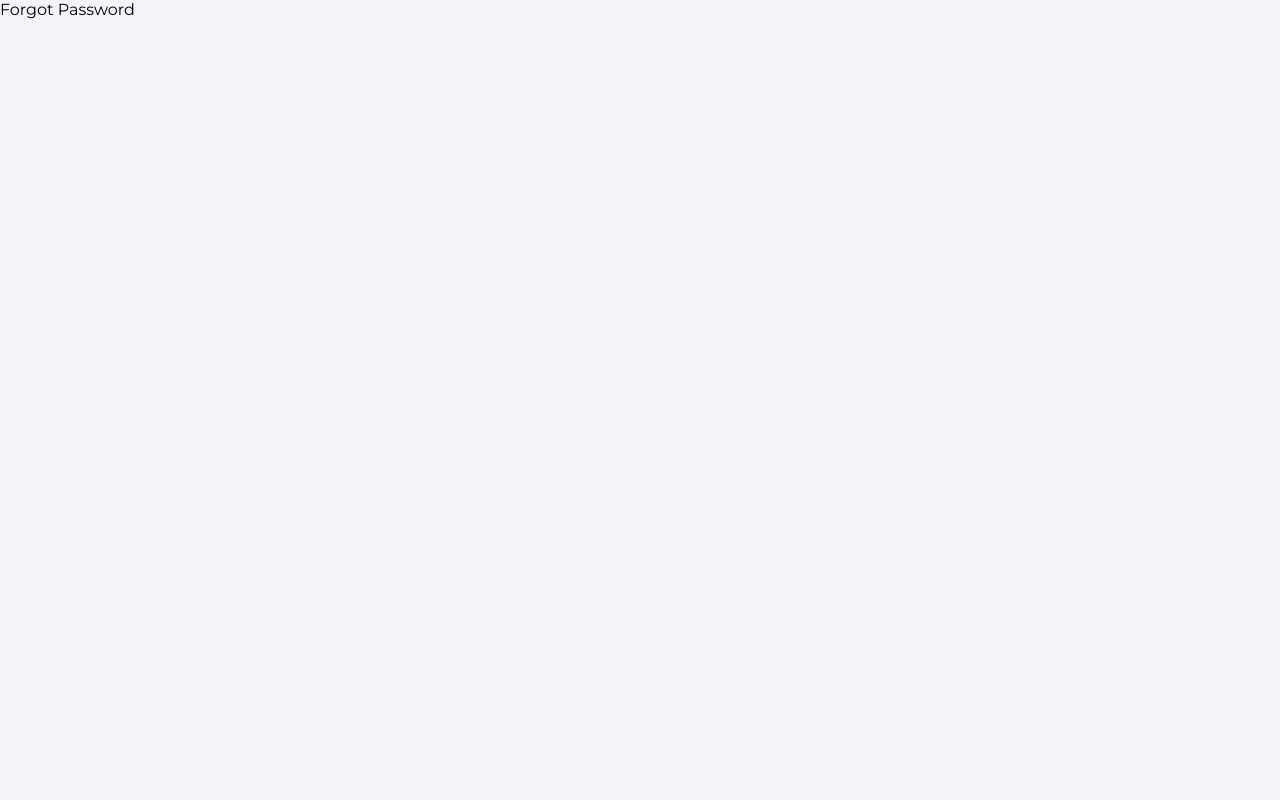
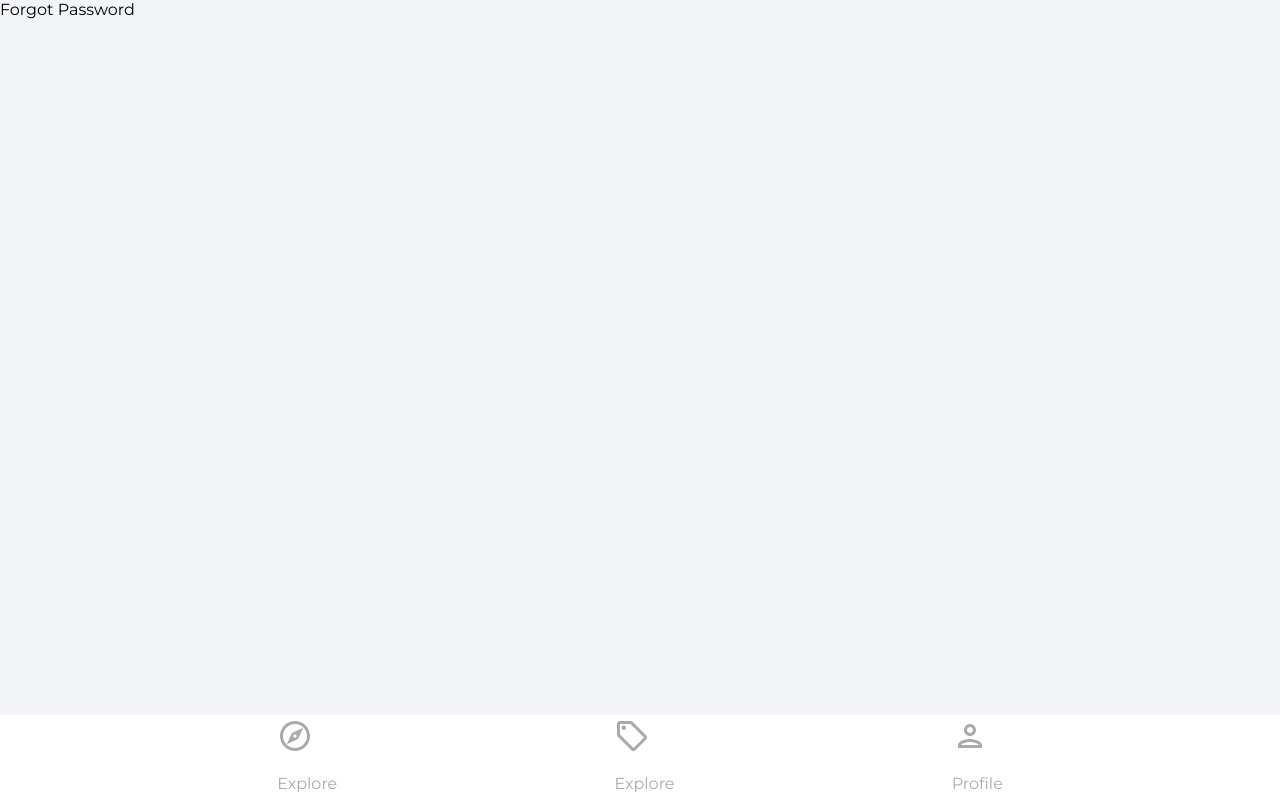
Before and after one commit to jjosephd/themarketplace, a React (Create React App) app: page /forgot-password in a window 1280 px wide. Built offline with nearby package versions, Linux system fonts and the light colour scheme.

Commit message:
Page icons added and links for pages created using NavLink component

```diff
--- a/src/App.js
+++ b/src/App.js
@@ -1,5 +1,6 @@
 import { useEffect } from 'react';
 import { BrowserRouter as Router, Route, Routes } from 'react-router-dom';
+import Navbar from './components/Navbar';
 import Explore from './pages/Explore';
 import Offers from './pages/Offers';
 import SignIn from './pages/SignIn';
@@ -20,6 +21,8 @@
           <Route path="/sign-up" element={<SignUp />} />
           <Route path="/forgot-password" element={<ForgotPassword />} />
         </Routes>
+        {/*Navigation Bar*/}
+        <Navbar />
       </Router>
     </>
   );
--- /dev/null
+++ b/src/components/Navbar.jsx
@@ -0,0 +1,74 @@
+// Copyright 2024 Jordan Daniel
+//
+// Licensed under the Apache License, Version 2.0 (the "License");
+// you may not use this file except in compliance with the License.
+// You may obtain a copy of the License at
+//
+//     https://www.apache.org/licenses/LICENSE-2.0
+//
+// Unless required by applicable law or agreed to in writing, software
+// distributed under the License is distributed on an "AS IS" BASIS,
+// WITHOUT WARRANTIES OR CONDITIONS OF ANY KIND, either express or implied.
+// See the License for the specific language governing permissions and
+// limitations under the License.
+import React from 'react';
+import { useNavigate, useLocation } from 'react-router-dom';
+import { ReactComponent as OfferIcon } from '../assets/svg/localOfferIcon.svg';
+import { ReactComponent as ExploreIcon } from '../assets/svg/exploreIcon.svg';
+import { ReactComponent as PersonOutlineIcon } from '../assets/svg/personOutlineIcon.svg';
+import { NavLink } from 'react-router-dom';
+import { useRef } from 'react';
+const Navbar = () => {
+  return (
+    <footer className="navbar">
+      <nav className="navbarNav">
+        <ul className="navbarListItems">
+          <li className="navbarListItem">
+            <NavLink
+              to="/"
+              style={({ isActive }) => {
+                return {
+                  fill: isActive ? '#2c2c2c' : '#AAAAAA',
+                  color: isActive ? '#2c2c2c' : '#AAAAAA',
+                };
+              }}
+            >
+              <ExploreIcon fill="" width="36px" height="36px" />
+              <p>Explore</p>
+            </NavLink>
+          </li>
+          <li className="navbarListItem">
+            <NavLink
+              to="/offers"
+              style={({ isActive }) => {
+                return {
+                  fill: isActive ? '#2c2c2c' : '#AAAAAA',
+                  color: isActive ? '#2c2c2c' : '#AAAAAA',
+                };
+              }}
+            >
+              <OfferIcon fill="" width="36px" height="36px" />
+              <p>Explore</p>
+            </NavLink>
+          </li>
+          <li className="navbarListItem">
+            <NavLink
+              to="/profile"
+              style={({ isActive }) => {
+                return {
+                  fill: isActive ? '#2c2c2c' : '#AAAAAA',
+                  color: isActive ? '#2c2c2c' : '#AAAAAA',
+                };
+              }}
+            >
+              <PersonOutlineIcon fill="" width="36px" height="36px" />
+              <p>Profile</p>
+            </NavLink>
+          </li>
+        </ul>
+      </nav>
+    </footer>
+  );
+};
+
+export default Navbar;
--- a/src/index.css
+++ b/src/index.css
@@ -23,6 +23,8 @@
 button {
   outline: none;
   border: none;
+}
+ul {
 }
 
 .input,
@@ -118,7 +120,7 @@
   align-items: center;
 }
 
-.pageContainer{
+.pageContainer {
   margin-bottom: 10rem;
 }
 
```
